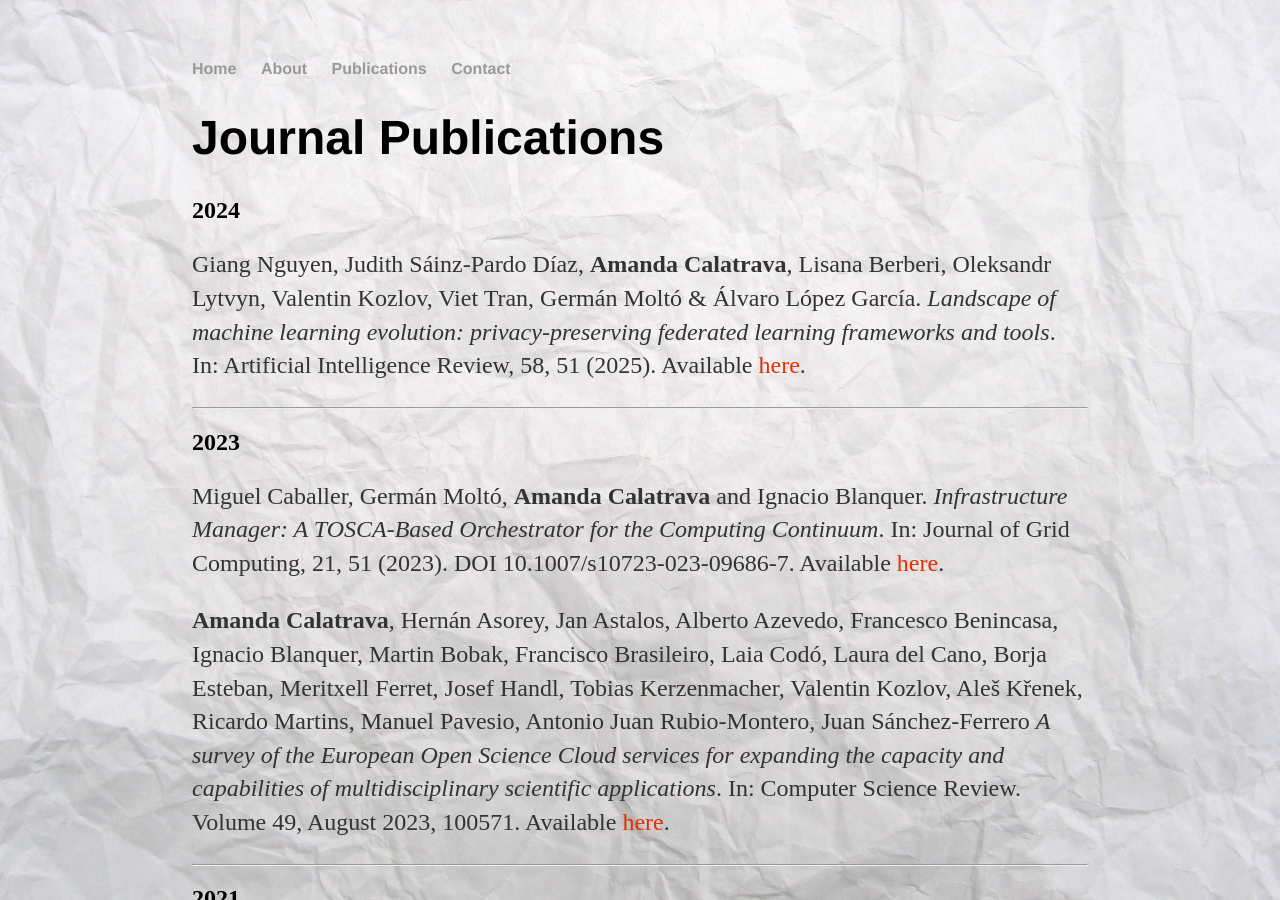
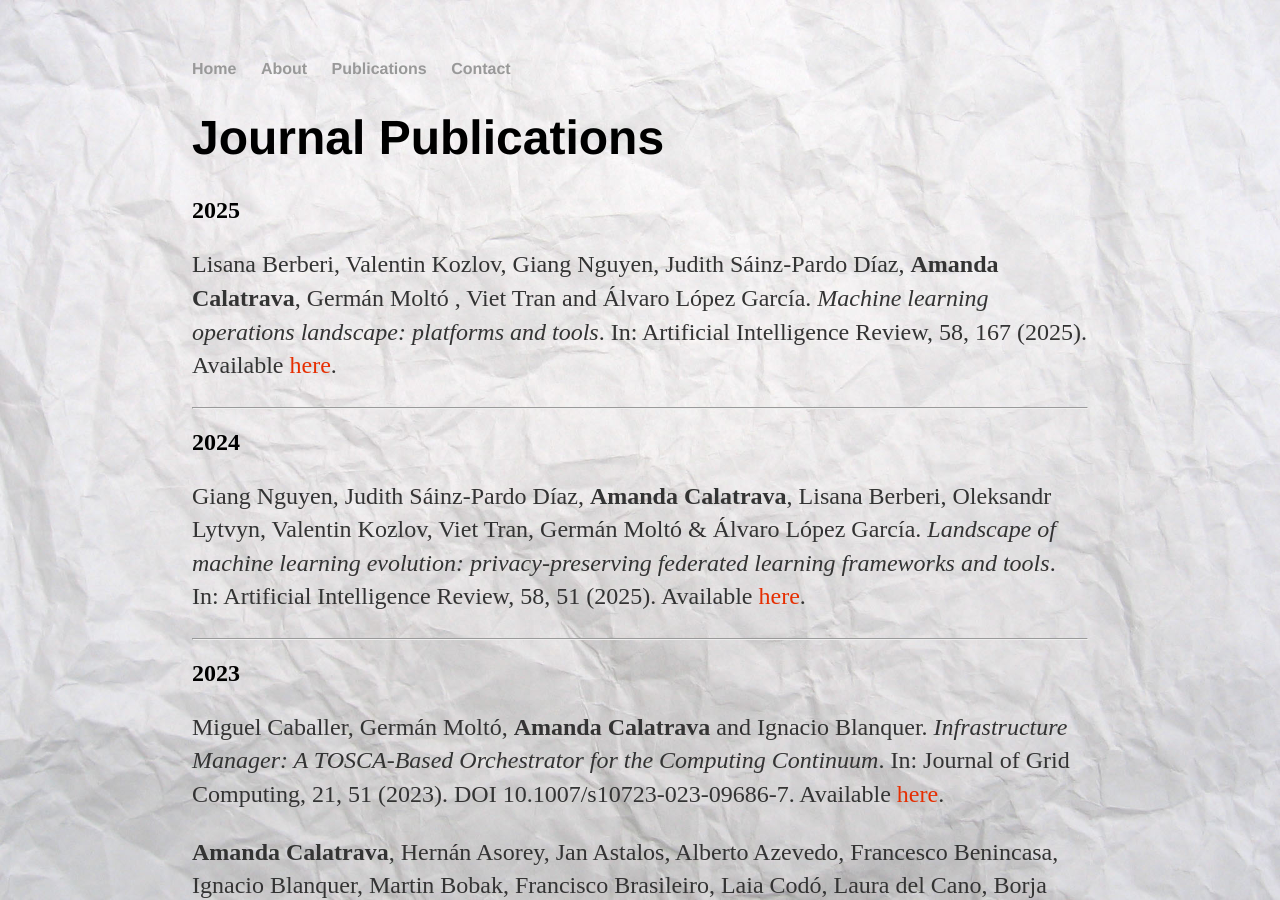
Before and after one commit to amcaar/amcaar.github.io, a Jekyll site: the page built from cv/index.html, in a window 1280 px wide and 900 px high. Built offline with Jekyll 4.4.1, drawn with Linux system fonts in a browser that asks for light colours.

Commit message:
added MLOps paper

```diff
--- a/cv/index.html
+++ b/cv/index.html
@@ -6,6 +6,13 @@ title: Publications of Amanda Calatrava
 	<div class="publications">
 		<!--<a href="#" class="download" title="Download CV as PDF">Download CV</a>-->
 		<h1>Journal Publications</h1>
+		<h2>2025</h2>
+		<p>Lisana Berberi, Valentin Kozlov, Giang Nguyen, Judith Sáinz-Pardo Díaz, <strong>Amanda Calatrava</strong>,  Germán Moltó , Viet Tran and Álvaro López García.
+			<em>Machine learning operations landscape: platforms and tools</em>.
+			In: Artificial Intelligence Review, 58, 167 (2025). Available
+			<a class="link" href="https://link.springer.com/article/10.1007/s10462-025-11164-3">here</a>.</p>
+		<hr>
+
 		<h2>2024</h2>
 		<p>Giang Nguyen, Judith Sáinz-Pardo Díaz, <strong>Amanda Calatrava</strong>, Lisana Berberi, Oleksandr Lytvyn, Valentin Kozlov, Viet Tran, Germán Moltó & Álvaro López García.
 			<em>Landscape of machine learning evolution: privacy-preserving federated learning frameworks and tools</em>.
```
